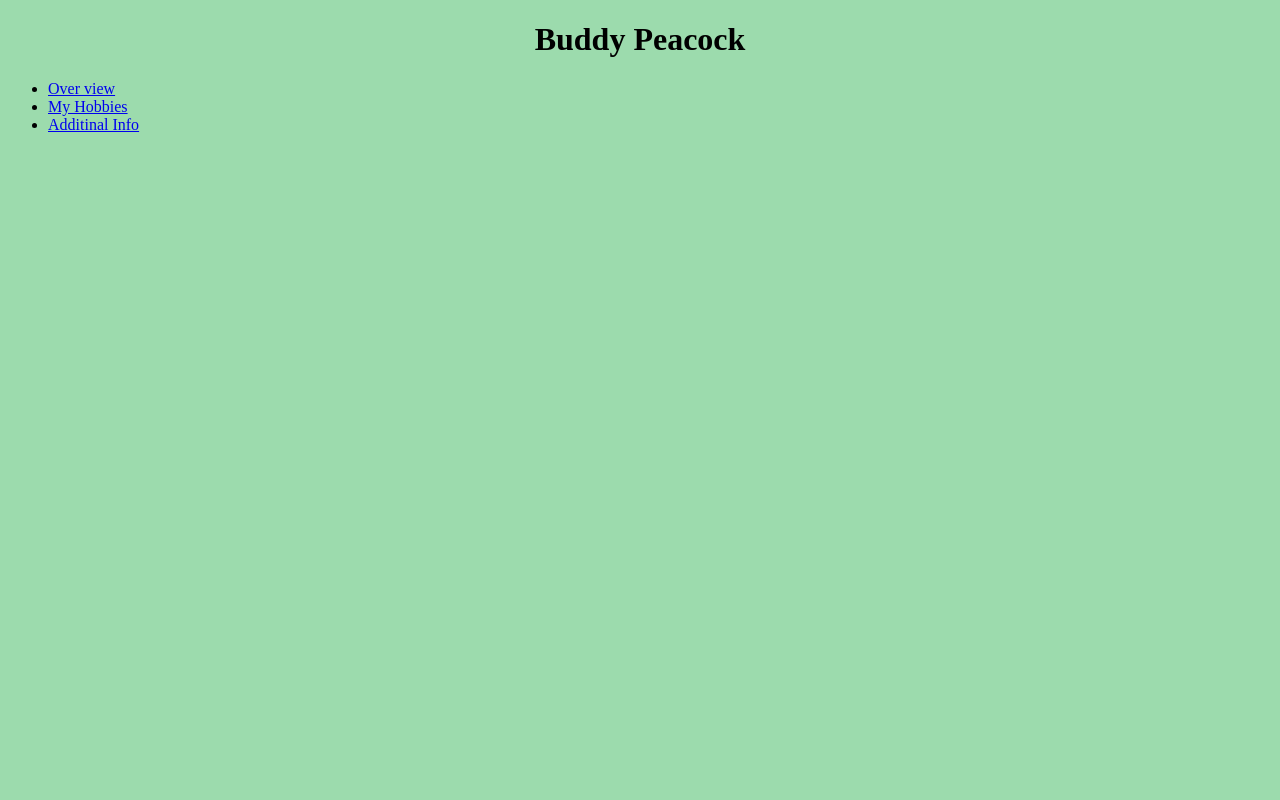
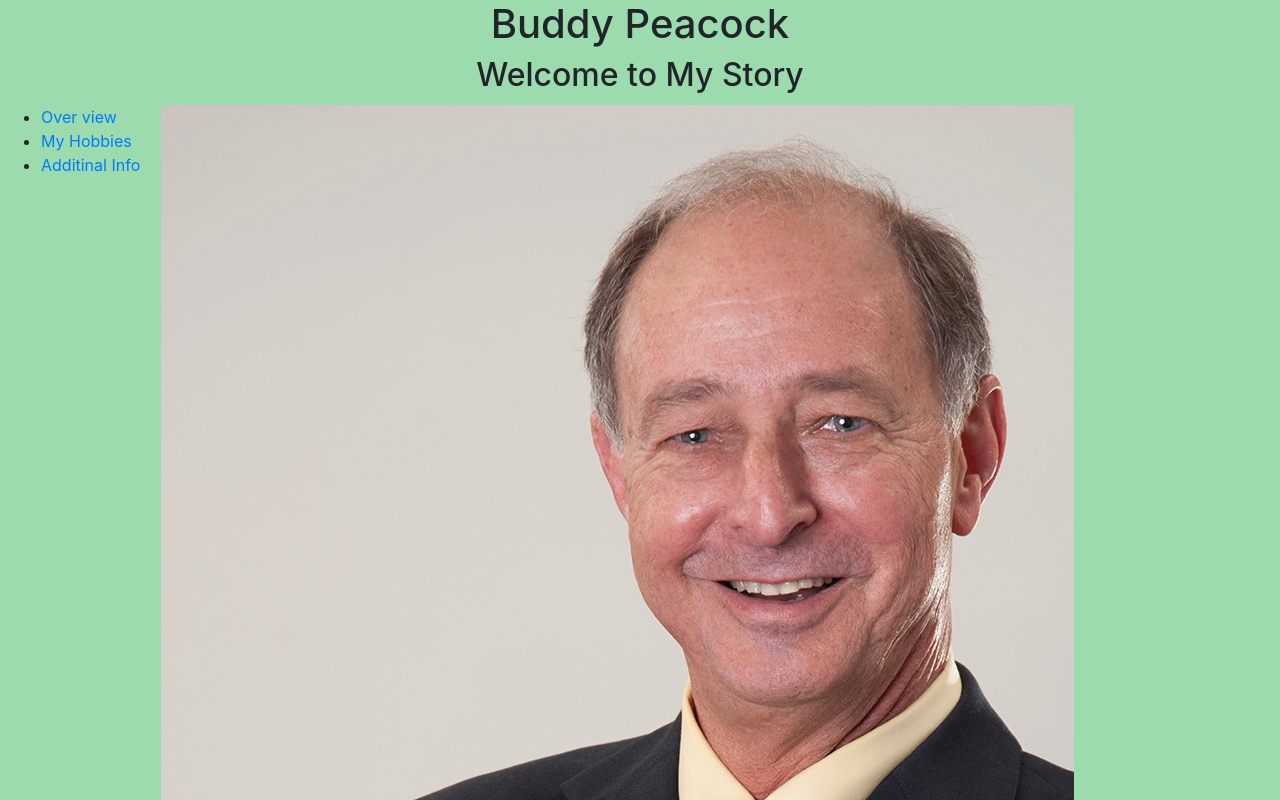
Before and after one commit to bpeacock2002/Harvard_project0, a plain HTML site: page index.html in a window 1280 px wide. Shown: the top 800 px of the page. Drawn offline with nearby package versions, Linux system fonts and the light colour scheme.

Commit message:
Add files via upload
Version 1.2

```diff
--- a/index.html
+++ b/index.html
@@ -2,16 +2,30 @@
 <html>
     <head>
         <title>My Webpage</title>
+        <meta name="viewport" content="width=device-width, initial-scale=1.0">
+        <link rel="stylesheet" href="https://stackpath.bootstrapcdn.com/bootstrap/4.4.1/css/bootstrap.min.css" integrity="sha384-Vkoo8x4CGsO3+Hhxv8T/Q5PaXtkKtu6ug5TOeNV6gBiFeWPGFN9MuhOf23Q9Ifjh" crossorigin="anonymous">
         <link rel="stylesheet" type="text/css" href="theme.css">
     </head>
     <body>
         <h1>Buddy Peacock</h1>
-        <div>
-            <ul>
-                <li><a href="overview.html">Over view</a></li>
-                <li><a href="myhobbies.html">My Hobbies</a></li>
-                <li><a href="additinalinfo.html">Additinal Info</a></li>
-            </ul>
-        </div>
+        <h2></h2>
+        <table>
+            <tr>
+                <th style="width:10%"></th>
+                <th style="width:65%"></th>
+            </tr>
+            <tr>
+                <td style="vertical-align: top">
+                    <ul>
+                        <li><a href="overview.html">Over view</a></li>
+                        <li><a href="myhobbies.html">My Hobbies</a></li>
+                        <li><a href="additinalinfo.html">Additinal Info</a></li>
+                    </ul>
+                </td>
+                <td>
+                    <img src="BuddyPeacock.jpg" class="img-circle" alt="my photo">
+                </td>
+            </tr>
+        </table>
     </body>
 </html>
--- a/theme.css
+++ b/theme.css
@@ -1,8 +1,18 @@
 body {background-color: #9cdbad
 }
-h1 {
+
+h1, h2 {
     text-align:center
 }
-h2 {
-    text-align:center
+
+@media (min-width: 500px) {
+    h2::before {
+        content: "Welcome to My Story"
+    }
 }
+
+@media (max-width: 499px) {
+    h2::before {
+        content: "My Story"
+    }
+}
```
